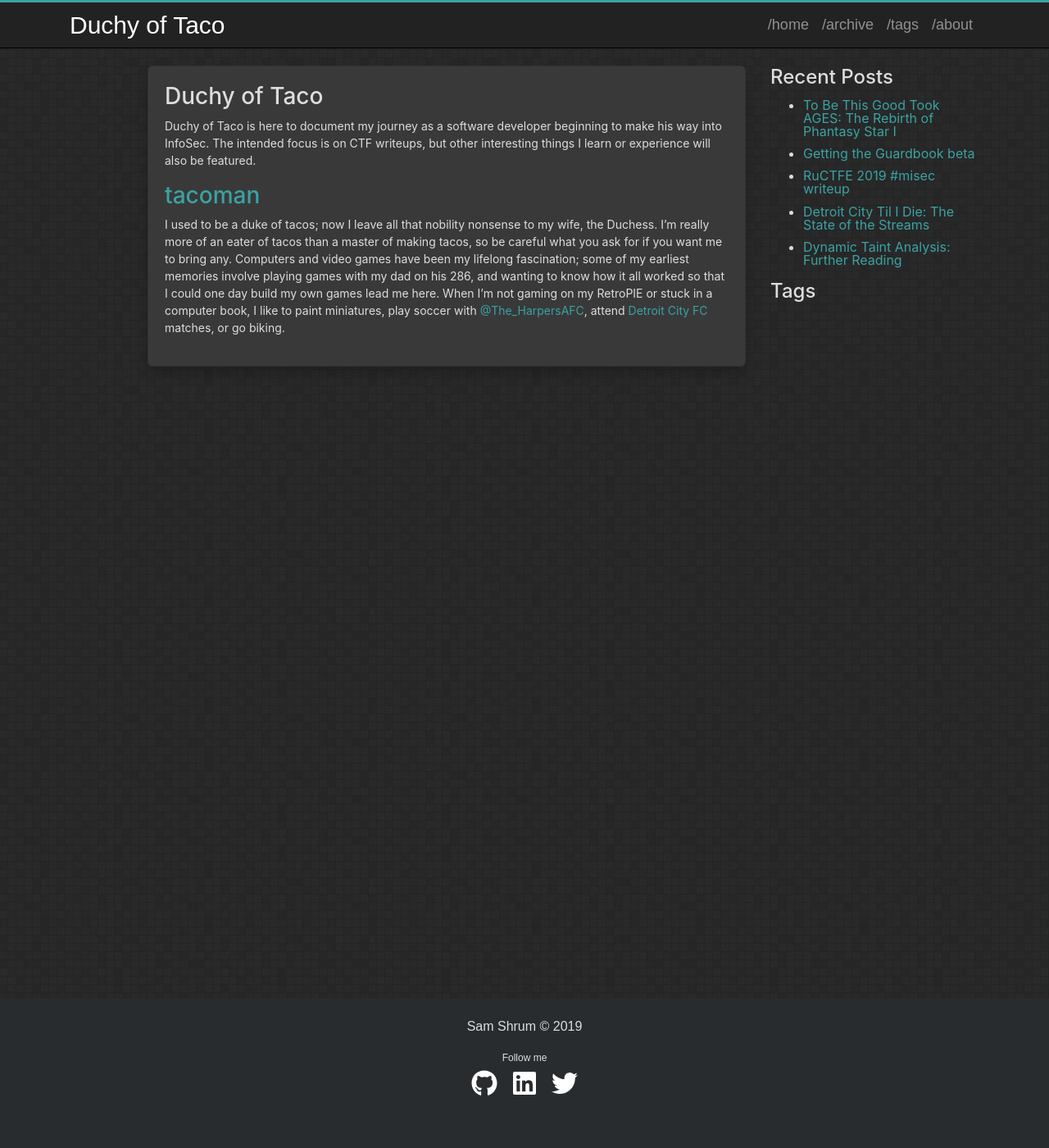
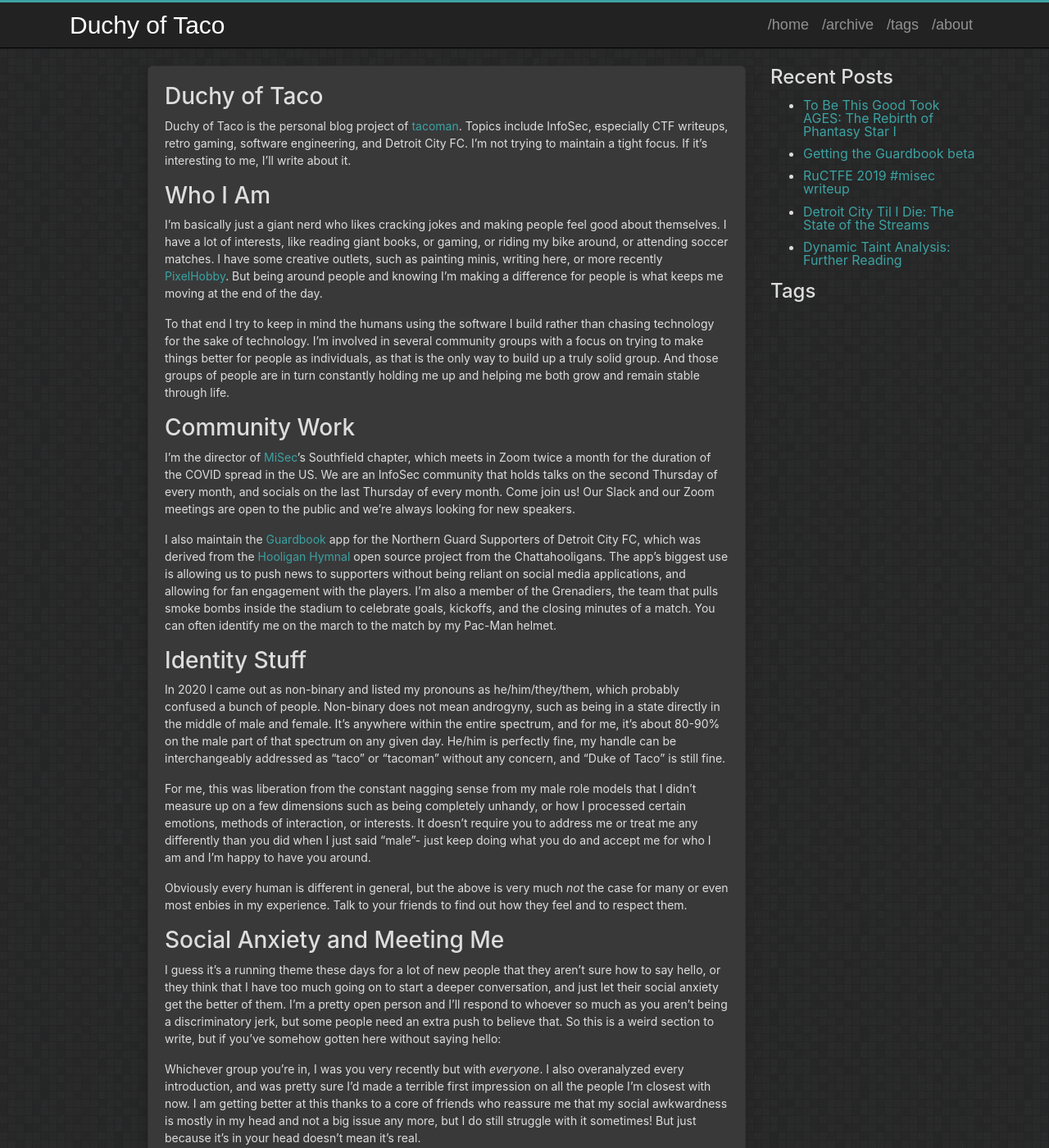
Before and after one commit to tacoman/tacoman.github.io, a Jekyll site: the page built from about.md, in a window 1280 px wide and 1400 px high. Shown: the whole window at 82% size. Built offline with Jekyll 4.4.1, drawn with Linux system fonts in a browser that asks for light colours; some of the changed text lies outside the part shown.

Commit message:
Update copyright, update about

```diff
--- a/_config.yml
+++ b/_config.yml
@@ -16,7 +16,7 @@
 name: Duchy of Taco
 title:
 author: Sam Shrum
-copyright: 2019
+copyright: 2020
 email: Sam.L.Shrum@gmail.com
 description: >- # this means to ignore newlines until "baseurl:"
 
--- a/about.md
+++ b/about.md
@@ -6,9 +6,69 @@ permalink: /about/
 
 # Duchy of Taco
 
-Duchy of Taco is here to document my journey as a software developer beginning to make his way into InfoSec.
-The intended focus is on CTF writeups, but other interesting things I learn or experience will also be featured.
+Duchy of Taco is the personal blog project of [tacoman](https://twitter.com/tacoman_x86). Topics include InfoSec, especially
+CTF writeups, retro gaming, software engineering, and Detroit City FC. I'm not trying to maintain a tight focus. If it's
+interesting to me, I'll write about it.
 
-# [tacoman](https://twitter.com/tacoman_x86)
+# Who I Am
 
-I used to be a duke of tacos; now I leave all that nobility nonsense to my wife, the Duchess. I'm really more of an eater of tacos than a master of making tacos, so be careful what you ask for if you want me to bring any. Computers and video games have been my lifelong fascination; some of my earliest memories involve playing games with my dad on his 286, and wanting to know how it all worked so that I could one day build my own games lead me here. When I'm not gaming on my RetroPIE or stuck in a computer book, I like to paint miniatures, play soccer with [@The_HarpersAFC](https://twitter.com/the_harpersafc), attend [Detroit City FC](https://detcityfc.com) matches, or go biking.
+I'm basically just a giant nerd who likes cracking jokes and making people feel good about themselves. I have a lot of
+interests, like reading giant books, or gaming, or riding my bike around, or attending soccer matches. I have some creative
+outlets, such as painting minis, writing here, or more recently [PixelHobby](https://app.pixelhobby.com/). But being around
+people and knowing I'm making a difference for people is what
+keeps me moving at the end of the day.
+
+To that end I try to keep in mind the humans using the software I build rather than chasing technology for the sake of technology.
+I'm involved in several community groups with a focus on trying to make things better for people as individuals, as that is the
+only way to build up a truly solid group. And those groups of people are in turn constantly holding me up and helping me
+both grow and remain stable through life.
+
+# Community Work
+
+I'm the director of [MiSec](https://www.misec.us/)'s Southfield chapter, which meets in Zoom twice a month for the duration of the
+COVID spread in the US. We are an InfoSec community that holds talks on the second Thursday of every month, and socials on the
+last Thursday of every month. Come join us! Our Slack and our Zoom meetings are open to the public and we're always looking for
+new speakers.
+
+I also maintain the [Guardbook](https://noonelikes.us/guardbook/) app for the Northern Guard Supporters
+of Detroit City FC, which was derived from the [Hooligan Hymnal](https://github.com/Chattahooligans/hooligan-hymnal-app)
+open source project from the Chattahooligans. The app's biggest use is allowing us to push news to supporters without
+being reliant on social media applications, and allowing for fan engagement with the players. I'm also a member of the
+Grenadiers, the team that pulls smoke bombs inside the stadium to celebrate goals, kickoffs, and the closing minutes of a match.
+You can often identify me on the march to the match by my Pac-Man helmet.
+
+# Identity Stuff
+
+In 2020 I came out as non-binary and listed my pronouns as he/him/they/them, which probably confused a bunch of people.
+Non-binary does not mean androgyny, such as being in a state directly in the middle of male and female. It's anywhere within
+the entire spectrum, and for me, it's about 80-90% on the male part of that spectrum on any given day. He/him is perfectly
+fine, my handle can be interchangeably addressed as "taco" or "tacoman" without any concern, and "Duke of Taco" is
+still fine.
+
+For me, this was liberation from the constant nagging sense from my male role models that I didn't measure up on a few
+dimensions such as being completely unhandy, or how I processed certain emotions, methods of interaction, or interests.
+It doesn't require you to address me or treat me any differently than you did when I just said "male"- just keep doing what
+you do and accept me for who I am and I'm happy to have you around.
+
+Obviously every human is different in general, but the above is very much _not_ the case for many or even most enbies in
+my experience. Talk to your friends to find out how they feel and to respect them.
+
+# Social Anxiety and Meeting Me
+
+I guess it's a running theme these days for a lot of new people that they aren't sure how to say hello, or they think
+that I have too much going on to start a deeper conversation, and just let their social anxiety get the better of them.
+I'm a pretty open person and I'll respond to whoever so much as you aren't being a discriminatory jerk, but some
+people need an extra push to believe that. So this is a weird section to write, but if you've somehow gotten here
+without saying hello:
+
+Whichever group you're in, I was you very recently but with _everyone_. I also overanalyzed every introduction, and
+was pretty sure I'd made a terrible first impression on all the people I'm closest with now. I am getting better at this
+thanks to a core of friends who reassure me that my social awkwardness is mostly in my head and not a big issue any more,
+but I do still struggle with it sometimes! But just because it's in your head doesn't mean it's real.
+
+Some people are mistakenly under the impression that they shouldn't say hi because they think I'm cooler than them, which
+is also wrong. Literally anyone can buy a $30 Pac-Man novelty hat and wear it around places. Setting up Guardbook
+was part of a very specific skill set; your skills are also cool and can build things people will love. Becoming the director of
+MiSec Southfield wasn't because I was the most skilled hacker of the group (I am definitely not), but because of
+practicing empathy and working to build people up. If you're suffering from social anxiety, you're probably letting
+your own sense of empathy overwhelm you. You can learn to make it a strength instead of a weakness in time.
```
